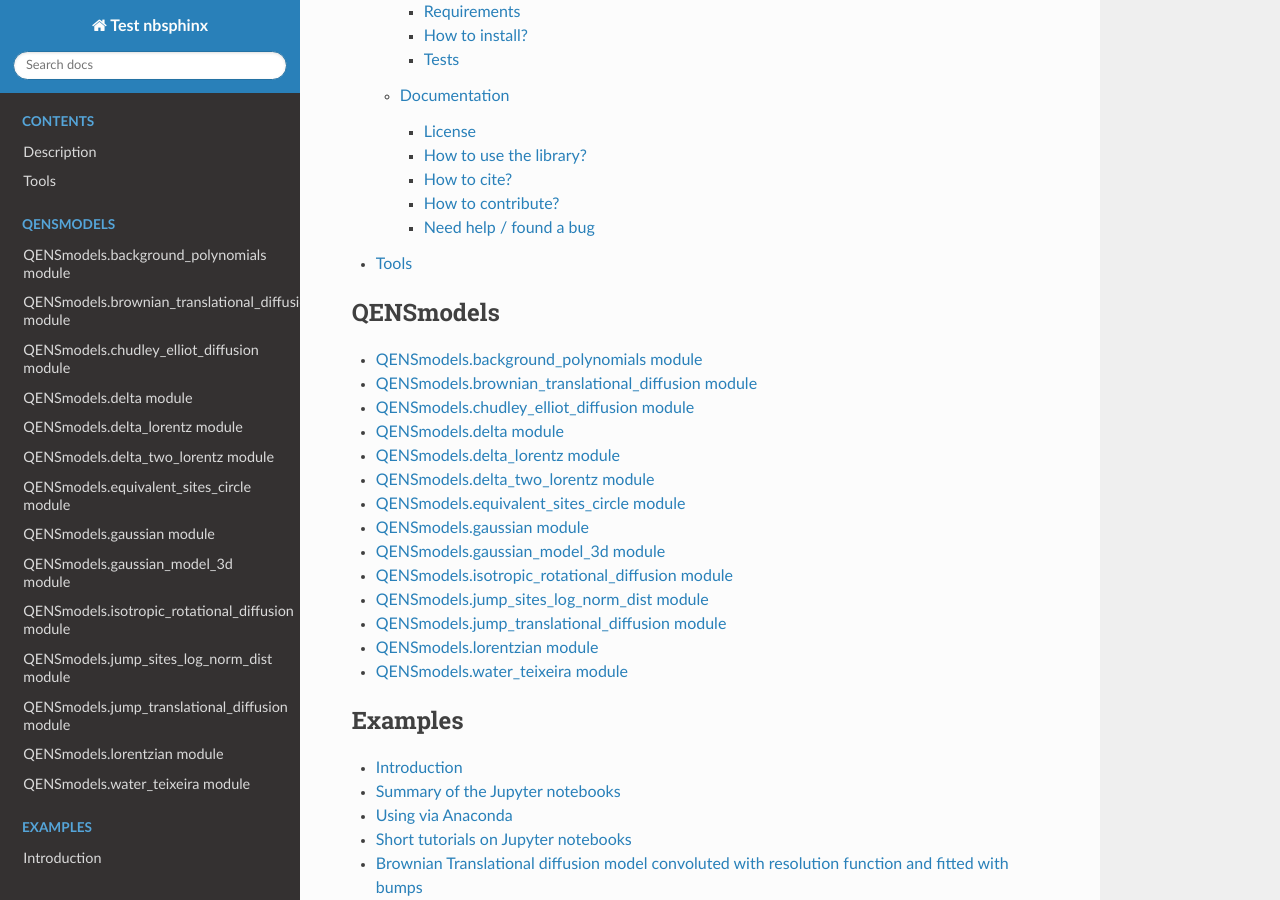
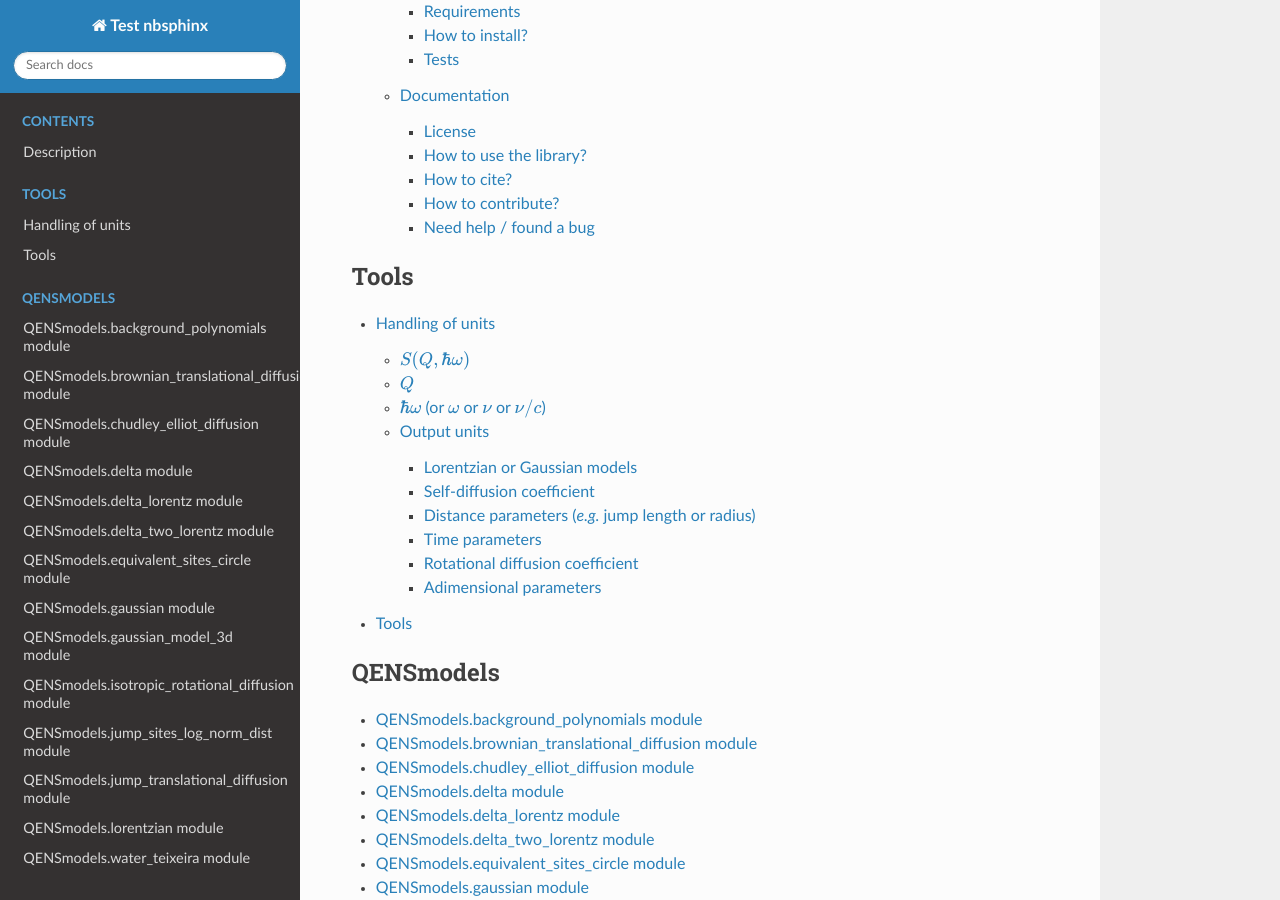
Before and after one commit to celinedurniak/test_nbsphinx, a Sphinx documentation site: the page built from docs/index.rst, in a window 1280 px wide and 900 px high, scrolled down 304 px. Built offline with Sphinx 7.4.7 and the Read the Docs theme 2.0.0, drawn with Linux system fonts in a browser that asks for light colours; some of the changed lines change nothing that is shown.

Commit message:
Added doc about units

```diff
--- /dev/null
+++ b/docs/handling_units.rst
@@ -0,0 +1,192 @@
+Handling of units
+#################
+
+**Add summary table**
+
+
+At present the QENS models library contains a set of models aimed to fit
+:math:`S(Q, \hbar\omega)` quasielastic neutron scattering data [#f1]_ .
+As there it does not yet exist a standard format for :math:`S(Q,\hbar\omega)` data, it remains a
+user task to write the appropriate loader to read the data and the library is unit agnostic
+and it does not make any assumption about the units of the input data.
+As a consequence, if no additional information is given, any output parameter will be given in the
+same units as the input data. Further information and examples are given below.
+
+:math:`S(Q,\hbar\omega)`
+************************
+
+The dynamical structure factor should be given in units of :math:`[energy]^{-1}`
+(:math:`[E]^{-1}`), although in many cases :math:`S(Q,\hbar\omega)` is not obtained in absolute
+units and the fitted data will be simply given in arbitrary units. In this case, the global scaling
+factor using in the fitting model will also be just an arbitrary number and its units can be ignored.
+Otherwise, if the input data were carefully normalized and the dynamical structure factor is given
+in absolute units, then this scaling factor will be given also in :math:`[E]^{-1}` units.
+
+:math:`Q`
+*********
+
+The wavevector transfer has units of :math:`[length]^{-1}` (:math:`[L]^{-1}`). Typically this
+is given in :math:`\AA^{-1}`, but it is not uncommon to use :math:`nm^{-1}`.
+
+:math:`\hbar\omega` (or :math:`\omega` or :math:`\nu` or :math:`\nu/c`)
+***********************************************************************
+
+The energy exchange has units of energy and is commonly expressed in meV. However, many other units
+are also used in the literature. For example, for backscattering experiments it is quite usual to
+use :math:`\mu eV` instead of :math:`meV`. It is also relatively common (especially when comparing
+with simulation data) to use just the angular frequency :math:`\omega` (often given in
+:math:`rad.ps^{-1}` or :math:`rad^{-1}`) or the frequency :math:`\nu` (often in THz, but also
+in GHz or Hz). In this case the input units are of dimension :math:`[time]^{-1}` (:math:`[T]^{-1}`).
+Finally, in optical spectroscopy it is usual to use the optical wavevector :math:`\nu/c` in
+:math:`cm^{-1}`, *i.e.* :math:`[L]^{-1}`. Therefore it is not uncommon that neutron vibrational
+spectrometers provide data in :math:`cm^{-1}`. However, as this is not of common use in QENS
+spectroscopy, we will not consider that case.
+
+Output units
+************
+
+As said above, the units of the output parameters will correspond to the units of the input data.
+This implies that it remains the user responsibility to understand the nature of the parameters in
+each model in order to determine their units, and then to convert the output values to any other
+physical unit [#f2]_ . A few examples to show how this can be done are given below.
+
+Lorentzian or Gaussian models
+=============================
+
+Let’s start with the most common case: :math:`S(Q, \hbar\omega)` is in arbitrary units, *Q* is given
+in :math:`\AA^{-1}`, and :math:`\hbar\omega` is in :math:`\AA^{-1}` and we are fitting a single
+Lorentzian. The three output parameters that we will get are:
+
+* the amplitude of the Lorentzian, *scale*, given in arbitrary units,
+* its position, *center*, given in meV,
+* and its half-width at half-maximum, *hwhm*, also given in meV.
+
+It follows naturally that if the energy transfer is given in :math:`\mu eV`, then center and hwhm
+will be returned also in :math:`\mu eV`. Similarly if the input data contain :math:`S(Q, \omega)`
+or :math:`S(Q, \nu)` instead of :math:`S(Q, \hbar\omega)` and the frequency is given in rad/ps or
+THz, respectively.
+
+In this case, the standard unit conversion tables can be used to convert directly to the desired
+units, *e.g.*:
+*	List of conversion factors for neutron scattering
+*	Documentation about units in Mantid
+*	ILL online tool Neutron scattering conversion factors
+
+The same applies to the Gaussian model, with *sigma* replacing *hwhm*.
+
+Self-diffusion coefficient
+==========================
+
+Let's start with the simplest model, *Brownian Translational Diffusion*. This model has also three
+parameters. *Scale* and *center* will be treated as above. The third parameter is the self-diffusion
+coefficient, *D*, which is related to the half-width at half-maximum :math:`\Gamma` of the Lorentzian
+function by the relation :math:`\Gamma = DQ^2`. Thus :math:`D = \Gamma/Q^2` and its units will be
+:math:`E.L^2` if the input data was :math:`S(Q, \hbar\omega)` or :math:`T^{-1}L^2` if the input data
+was :math:`S(Q, \omega)` or :math:`S(Q, \nu)`.
+
+So if we fit :math:`S(Q, \hbar\omega)` data with *Q* in :math:`\AA^{-1}` and :math:`\hbar\omega` in
+meV, *D* will be given in :math:`\AA^2.meV`. The output value can be converted to more standard
+units for the self-diffusion coefficient by noting that 1 :math:`\AA = 10^{-10}` m and
+:math:`\hbar\omega` = 1 meV corresponds to :math:`\omega=1.519.10^{12}` rad/s, giving [#f3]_ :
+
+.. math::
+    1 \AA^2.meV = 1.519.10^{-8} m^2/s = 1.519.10^{-4} cm^2/s = 1.519 \AA^2/ps
+
+
+If the energy transfer is given in :math:`\mu eV` instead of meV, then *D* will be obtained in
+:math:`\AA^2.\mu eV`, and we would need to apply:
+
+.. math::
+    1 \AA^2.\mu eV = 1.519.10^{-11} m^2/s = 1.519.10^{-7} cm^2/s = 1.519.10^{-3}  \AA^2/ps
+
+
+If *Q* is in :math:`nm^{-1}`, then we would have *D* in :math:`nm^2`.meV` or :math:`nm^2.\mu eV`,
+and:
+
+.. math::
+    1 nm^2.meV = 1.519.10^{-6} m^2/s = 1.519.10^{-2} cm^2/s = 151.9 \AA ^2/ps
+    1 nm^2.\mu eV = 1.519.10^{-9} m^2/s = 1.519.10^{-5} cm^2/s = 1.519.10^{-1} \AA^2/ps
+
+If the input data correspond to :math:`S(Q, \omega)` with :math:`\omega` in rad/ps, then *D* will
+be obtained directly in :math:`\AA^2/ps` (if *Q* was in :math:`\AA^{-1}`) or in :math:`nm^2/ps` (if
+*Q* was in :math:`nm^{-1}`).
+
+Finally, if the input is :math:`S(Q, \nu)` with :math:`\nu` in THz and *Q* in :math:`\AA^{-1}`, then
+*D* will be in :math:`\AA^2.THz`, and:
+
+.. math::
+
+    1 \AA^2.THz = 6.283.10^{-12} m^2/s = 6.283.10^{-8} cm^2/s = 6.283.10^{-4}  \AA^2/ps
+
+Naturally, the same unit conversions can be applied to the parameter *D* in the Chudley-Elliot, jump
+translational diffusion, or the Gaussian localized diffusion models, or in any other derived model
+where *D* represents a translational diffusion coefficient.
+
+Distance parameters (*e.g.* jump length or radius)
+================================================
+
+They appear in many models, *e.g.* *L* in the Chudley-Elliot model for translational diffusion, or
+radius in the models of jumps among equivalent sites in a circle (simple or including a log-norm
+distribution) and isotropic rotational diffusion. They are in units of [L], *i.e.* the inverse of
+the units of *Q*, so if the input contains *Q* in :math:`\AA^{-1}`, then the output will be the
+length or radius in :math:`\AA`, while if *Q* was given in :math:`nm^{-1}`, they will be returned
+in nm.
+
+The same applies to the parameter :math:`\langle u_x^2\rangle`, quantifying the size of the region
+in which the particle is confined in the Gaussian model for localized diffusion [#f4]_ . In this
+case, :math:`\langle u_x^2\rangle`is in units of :math:`L^2`, so typically the parameter returned
+by the model will be in :math:`\AA^2` (if *Q* was in :math:`\AA^{-1}`) or in :math:`nm^2` (if *Q*
+was in :math:`nm^{-1}`).
+
+Time parameters
+===============
+
+At present, the only time parameter appearing in the library models is the residence time in a
+given site, called *resTime* in the jump translational diffusion and jump between equivalent sites
+in a circle (both simple or using a log-norm distribution or residence times) models. Its unit is
+naturally in terms of time (T), but if the input data correspond to :math:`S(Q, \hbar\omega)`, the
+resulting residence time will be given in :math:`E^{-1}` units.
+Therefore, in the most common case where we have experimental data with the energy transfer given
+in meV, the fit will give us a residence time :math:`\tau` in :math:`meV^{-1}` which can be easily
+transformed to time units:
+
+.. math::
+
+   1 meV^{-1} = 6.583.10^{-13} s = 0.6583 ps
+
+
+Rotational diffusion coefficient
+================================
+
+At present, this parameter appears only in the isotropic rotational diffusion model, named as DR
+and it will have units of E if the input is :math:`S(Q, \hbar\omega)`, or :math:`T^{-1}` if the
+input is :math:`S(Q, \omega)`. In the first case, the result can be converted to the expected
+inverse time units easily:
+
+.. math::
+	1 meV = 1.519.10^{12} s^{-1} = 1.519 ps^{-1}
+
+
+Adimensional parameters
+=======================
+
+Although they do not require any conversion, they are listed here for completeness.
+*A0*, *A1*, *A2* in models formed by the sum of several functions (*e.g.*  *delta_lorentz*).
+*Nsites* defining the number of sites in a circle (which should not be an adjustable parameter) in
+*equivalent_sites_circle* and *jump_sites_log_norm_dist*. *Sigma* describing the width of the
+log-norm distribution in *jump_sites_log_norm_dist*.
+
+
+.. rubric:: Footnotes
+
+.. [#f1] In the future the library could be extended to other types of models, *e.g.* inelastic or
+         *I(Q,t)* models.
+
+.. [#f2] As sometimes this can be confusing and a source of errors, we are working on implementing
+         the possibility of declaring which are the units used in the input data and the desired
+         units for the output data. Then the conversion will be done at the end of the fit and the
+         final parameters given already in the units preferred by the user. TO DO!
+
+.. [#f3] Conversions done using the values appearing in the NIST conversion table.
+
+.. [#f4] F. Volino, J.-C. Perrin, and S. Lyonnard, *J. Phys. Chem. B* **110**, 11217-11223 (2006).
--- a/docs/index.rst
+++ b/docs/index.rst
@@ -5,8 +5,13 @@ Welcome to Test nbsphinx's documentation!
    :maxdepth: 3
    :caption: Contents
 
+   description
 
-   description
+.. toctree::
+   :maxdepth: 3
+   :caption: Tools
+
+   handling_units
    tools
 
 .. toctree::
```
